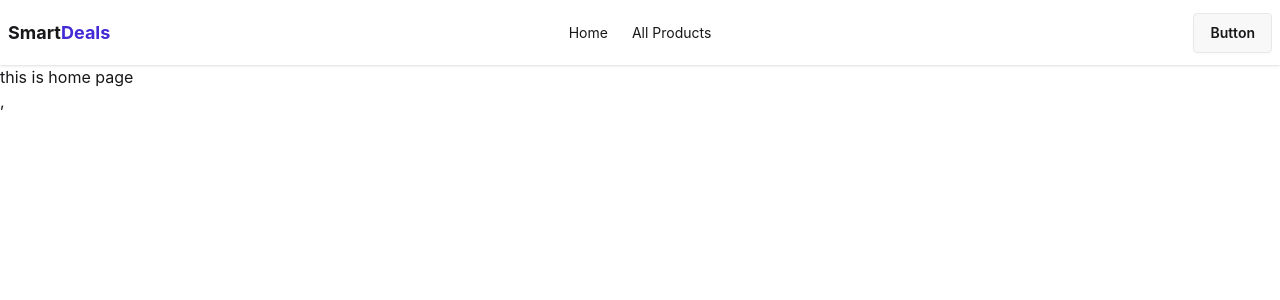
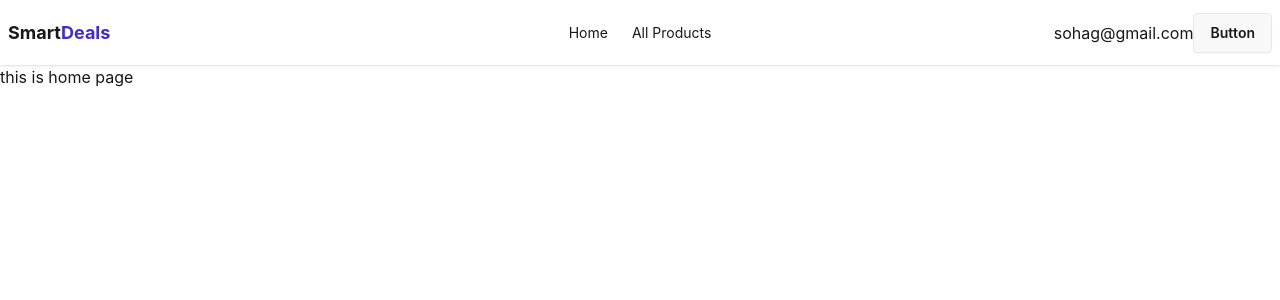
Before and after one commit to sohagroy7223/Smart-Deals, a React (Vite) app in the folder smart-deals-client/: page / in a window 1280 px wide. Shown: the top 300 px of the page. Built offline with nearby package versions, Linux system fonts and the light colour scheme.

Commit message:
get user info authcontext to navber by context api

```diff
--- a/smart-deals-client/src/Components/Navbar/Navbar.jsx
+++ b/smart-deals-client/src/Components/Navbar/Navbar.jsx
@@ -1,6 +1,10 @@
+import { use } from "react";
 import { NavLink } from "react-router";
+import { AuthContext } from "../../Context/AuthContext";
 
 const Navbar = () => {
+  const { email } = use(AuthContext);
+
   const link = (
     <>
       <li>
@@ -48,6 +52,7 @@ const Navbar = () => {
         <ul className="menu menu-horizontal px-1">{link}</ul>
       </div>
       <div className="navbar-end">
+        <p>{email}</p>
         <a className="btn">Button</a>
       </div>
     </div>
--- /dev/null
+++ b/smart-deals-client/src/Context/AuthContext.jsx
@@ -0,0 +1,3 @@
+import { createContext } from "react";
+
+export const AuthContext = createContext();
--- /dev/null
+++ b/smart-deals-client/src/Context/AuthProvider.jsx
@@ -0,0 +1,15 @@
+import { AuthContext } from "./AuthContext";
+
+const AuthProvider = ({ children }) => {
+  const userInfo = {
+    email: "sohag@gmail.com",
+  };
+
+  return (
+    <div>
+      <AuthContext value={userInfo}>{children}</AuthContext>
+    </div>
+  );
+};
+
+export default AuthProvider;
--- a/smart-deals-client/src/main.jsx
+++ b/smart-deals-client/src/main.jsx
@@ -7,6 +7,7 @@ import { RouterProvider } from "react-router/dom";
 import Root from "./Components/Layout/Root";
 import Home from "./Components/Home/Home";
 import AllProducts from "./Components/AllProducts/AllProducts";
+import AuthProvider from "./Context/AuthProvider";
 
 const router = createBrowserRouter([
   {
@@ -26,6 +27,8 @@ const router = createBrowserRouter([
 ]);
 createRoot(document.getElementById("root")).render(
   <StrictMode>
-    <RouterProvider router={router} />,
+    <AuthProvider>
+      <RouterProvider router={router} />
+    </AuthProvider>
   </StrictMode>,
 );
```
Also changed, not shown: smart-deals-client/src/Firebase/Firebase.init.js (renamed from smart-deals-client/Firebase/Firebase.init.js).
